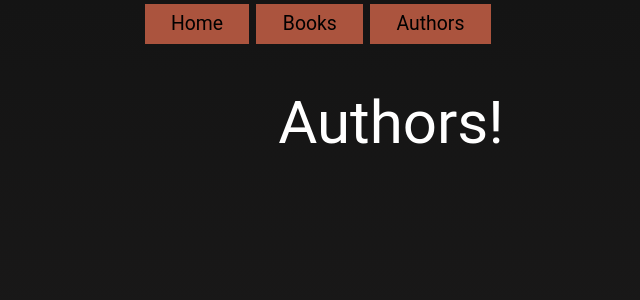
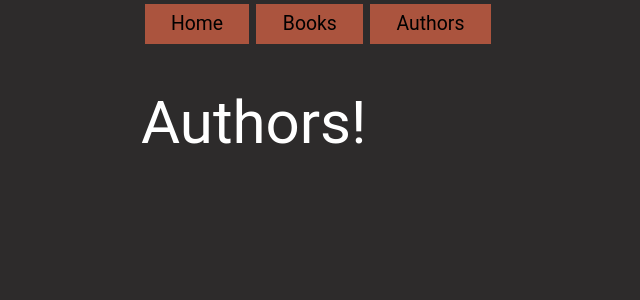
Before and after one commit to cunnellp5/Phils-Book-Store, a React (Vite) app: page /authors in a window 1280 px wide. Shown: the top 300 px of the page, without its empty margins (249-889 px from the left). Built offline with nearby package versions, Linux system fonts and the light colour scheme.

Commit message:
refactoring

```diff
--- a/src/client/App.css
+++ b/src/client/App.css
@@ -1,6 +1,6 @@
 html,
 body {
-  background: linear-gradient(to bottom, #141414, #201e1e);
+  background: #2d2b2b;
   font-size: 1.1rem;
   font-family: "Roboto", Arial, sans-serif;
   height: 100%;
--- a/src/client/components/Header.tsx
+++ b/src/client/components/Header.tsx
@@ -7,5 +7,4 @@ export const Header = styled.div({
   color: "white",
   display: "flex",
   alignItems: "center",
-  justifyContent: "center",
 });
--- a/src/client/pages/authors/Authors.tsx
+++ b/src/client/pages/authors/Authors.tsx
@@ -3,22 +3,13 @@ import styled from "@emotion/styled";
 
 import { Wrapper } from "../../components/~Wrapper";
 import Nav from "../../components/Nav";
-
-export const AuthorsStyled = styled.div({
-  width: "100%",
-  height: 150,
-  fontSize: 60,
-  color: "white",
-  display: "flex",
-  alignItems: "center",
-  justifyContent: "center",
-});
+import { Header } from "../../components/Header";
 
 function Authors() {
   return (
     <Wrapper>
       <Nav></Nav>
-      <AuthorsStyled>Authors!</AuthorsStyled>
+      <Header>Authors!</Header>
     </Wrapper>
   );
 }
--- a/src/client/pages/books/Books.tsx
+++ b/src/client/pages/books/Books.tsx
@@ -6,16 +6,7 @@ import { Book } from "../../../server/models/Book";
 
 import { Wrapper } from "../../components/~Wrapper";
 import Nav from "../../components/Nav";
-
-const BooksStyled = styled.div({
-  width: "100%",
-  height: 150,
-  fontSize: 60,
-  color: "white",
-  display: "flex",
-  alignItems: "center",
-  justifyContent: "center",
-});
+import { Header } from "../../components/Header";
 
 const BooksList = styled.ul({
   width: "100%",
@@ -59,7 +50,7 @@ function Books() {
   return (
     <Wrapper>
       <Nav></Nav>
-      <BooksStyled>Books!</BooksStyled>
+      <Header>Books!</Header>
       <BooksList key="booksList">
         {books.map((book) => {
           return (
```
